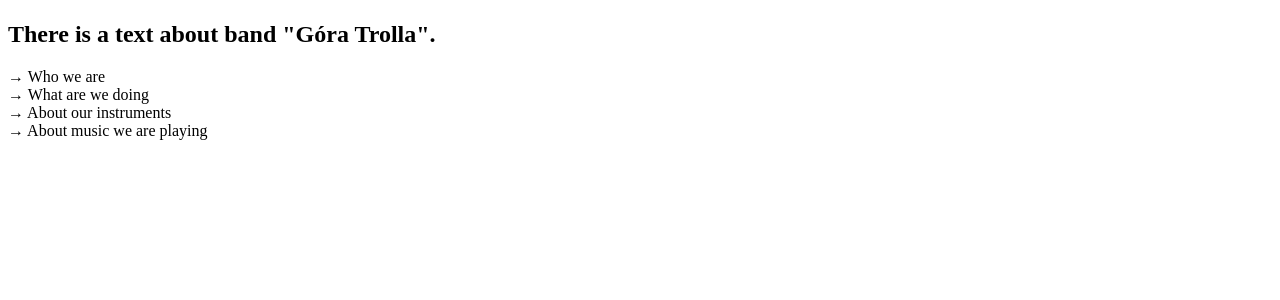
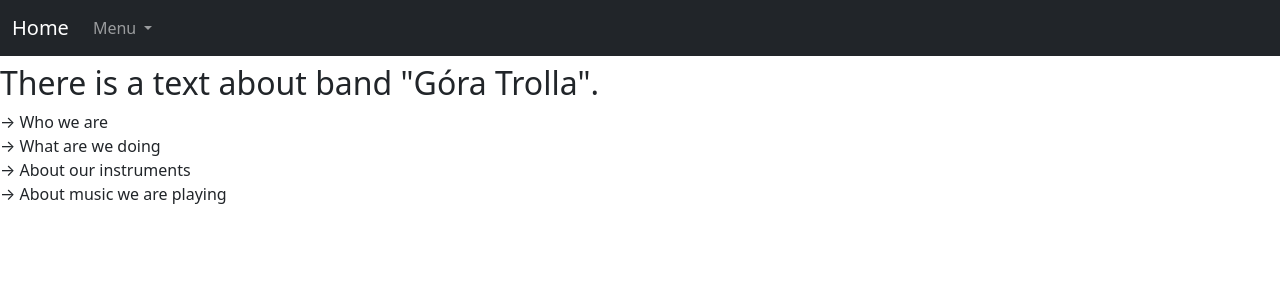
Before and after one commit to adamkuchto/BandPage, a Symfony app: template templates/Sites/AboutUs.html.twig in a window 1280 px wide. Shown: the top 300 px of the page. Run offline with Twig, Linux system fonts and the light colour scheme; the template is opened without the code that fills it, so the values that code supplies are empty; some libraries are stand-ins or nearby versions.

Commit message:
add and first use bootsrap - navbar

```diff
--- a/composer.json
+++ b/composer.json
@@ -40,6 +40,7 @@
         "symfony/validator": "5.3.*",
         "symfony/web-link": "5.3.*",
         "symfony/yaml": "5.3.*",
+        "twbs/bootstrap": "5.0.2",
         "twig/extra-bundle": "^2.12|^3.0",
         "twig/twig": "^2.12|^3.0"
     },
--- a/templates/Sites/Contact.html.twig
+++ b/templates/Sites/Contact.html.twig
@@ -1,9 +1,6 @@
 {% extends 'base.html.twig' %}
 {% block title %}Góra Trolla - Kontakt{% endblock %}
 {% block body %}
-    <h1>Kontakt</h1>
+    <h2>Kontakt</h2>
 
-    <div>
-
-    </div>
 {% endblock %}
--- a/templates/Sites/HomePage.html.twig
+++ b/templates/Sites/HomePage.html.twig
@@ -1,10 +1,6 @@
 {% extends 'base.html.twig' %}
 {% block title %}Góra Trolla - Home{% endblock %}
 {% block body %}
-    <h1>Góra Trolla</h1>
 
-    <div>
-        <h2>Strona główna</h2>
 
-    </div>
 {% endblock %}
--- a/templates/base.html.twig
+++ b/templates/base.html.twig
@@ -6,11 +6,40 @@
         {# Run `composer require symfony/webpack-encore-bundle`
            and uncomment the following Encore helpers to start using Symfony UX #}
         {% block stylesheets %}
-            {#{{ encore_entry_link_tags('app') }}#}
+            <link href="https://cdn.jsdelivr.net/npm/bootstrap@5.0.2/dist/css/bootstrap.min.css" rel="stylesheet" integrity="sha384-EVSTQN3/azprG1Anm3QDgpJLIm9Nao0Yz1ztcQTwFspd3yD65VohhpuuCOmLASjC" crossorigin="anonymous">
+
         {% endblock %}
 
         {% block javascripts %}
-            {#{{ encore_entry_script_tags('app') }}#}
+            <script src="https://cdn.jsdelivr.net/npm/bootstrap@5.0.2/dist/js/bootstrap.bundle.min.js" integrity="sha384-MrcW6ZMFYlzcLA8Nl+NtUVF0sA7MsXsP1UyJoMp4YLEuNSfAP+JcXn/tWtIaxVXM" crossorigin="anonymous"></script>
+
+            <nav class="navbar navbar-expand-lg navbar-dark bg-dark">
+                <div class="container-fluid">
+                    <a class="navbar-brand" href="#">Home</a>
+                    <button class="navbar-toggler" type="button" data-bs-toggle="collapse" data-bs-target="#navbarNavDarkDropdown" aria-controls="navbarNavDarkDropdown" aria-expanded="false" aria-label="Toggle navigation">
+                        <span class="navbar-toggler-icon"></span>
+                    </button>
+
+                    <div class="collapse navbar-collapse" id="navbarNavDarkDropdown">
+                        <ul class="navbar-nav">
+                            <li class="nav-item dropdown">
+                                <a class="nav-link dropdown-toggle" href="#" id="navbarDarkDropdownMenuLink" role="button" data-bs-toggle="dropdown" aria-expanded="false">
+                                    Menu
+                                </a>
+                                <ul class="dropdown-menu dropdown-menu-dark" aria-labelledby="navbarDarkDropdownMenuLink">
+                                    <li><a class="dropdown-item" href="#">O nas</a></li>
+                                    <li><a class="dropdown-item" href="#">Kalendarz</a></li>
+                                    <li><a class="dropdown-item" href="#">Multimedia</a></li>
+                                    <li><a class="dropdown-item" href="#">Sklep</a></li>
+                                    <li><a class="dropdown-item" href="#">Kontakt</a></li>
+                                    <li><a class="dropdown-item" href="#">Logowanie</a></li>
+                                </ul>
+                            </li>
+                        </ul>
+                    </div>
+                </div>
+            </nav>
+
         {% endblock %}
     </head>
     <body>
```
Also changed, not shown: 3 other files.
